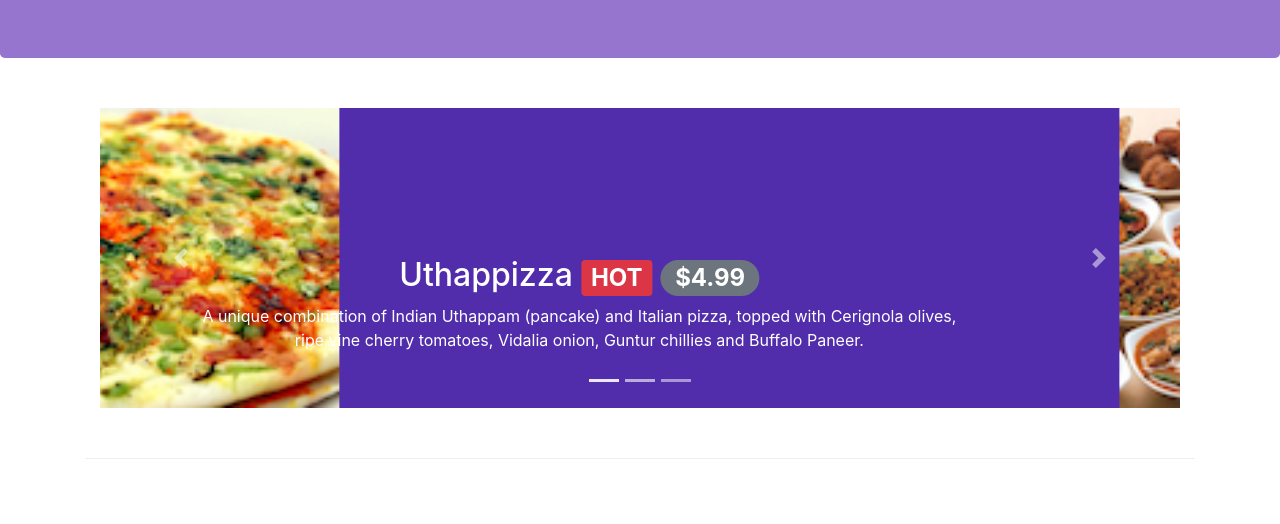
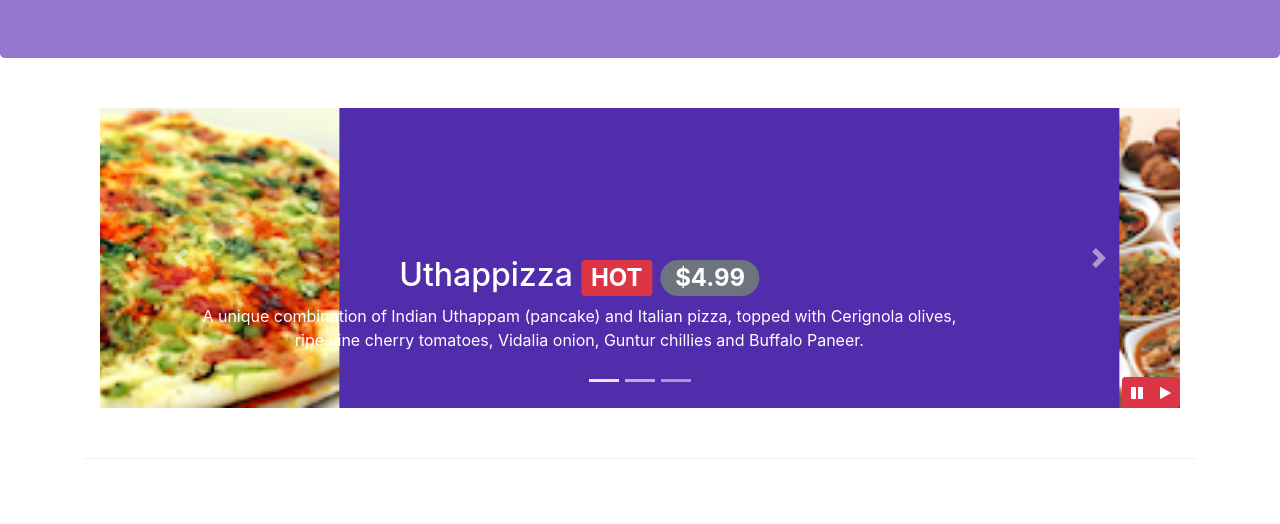
Before and after one commit to mittalrahul074/b, a website: page index.html in a window 1280 px wide. Shown: the part 276-800 px from the top of the page. Drawn offline with nearby package versions, Linux system fonts and the light colour scheme.

Commit message:
bootstrap jquery

```diff
--- a/css/style.css
+++ b/css/style.css
@@ -72,3 +72,9 @@ input[type=radio]{
     visibility: hidden;
     display: none;
 }
+
+#carouselButton{
+    right: 0px;
+    position: absolute;
+    bottom: 0px;
+}
--- a/index.html
+++ b/index.html
@@ -188,6 +188,14 @@
                     <a class="carousel-control-next" href="#mycarousel" role="button" data-slide="next">
                         <span class="carousel-control-next-icon"></span>
                     </a>
+                    <div class="btn-group" id="carouselButton">
+                        <button class="btn btn-danger btn-sm" id="carousel-pause">
+                            <span class="fa fa-pause"></span>
+                        </button>
+                        <button class="btn btn-danger btn-sm" id="carousel-play">
+                            <span class="fa fa-play"></span>
+                        </button>
+                    </div>
                 </div>
             </div>
         </div>
@@ -325,11 +333,20 @@
     <script src="node_modules/jquery/dist/jquery.slim.min.js"></script>
     <script src="node_modules/popper.js/dist/umd/popper.min.js"></script>
     <script src="node_modules/bootstrap/dist/js/bootstrap.min.js"></script>
-    <!-- <script>
+    <script>
+        // $(document).ready(function(){
+        //     $('[data-toggle="tooltip"]').tooltip();
+        // });
         $(document).ready(function(){
-            $('[data-toggle="tooltip"]').tooltip();
+            $("#mycarousel").carousel( { interval: 2 } );
+            $("#carousel-pause").click(function(){
+                $("#mycarousel").carousel('pause');
+            });
+            $("#carousel-play").click(function(){
+                $("#mycarousel").carousel('cycle');
+            });
         });
-    </script> -->
+    </script>
 </body>
 
 </html>
```
